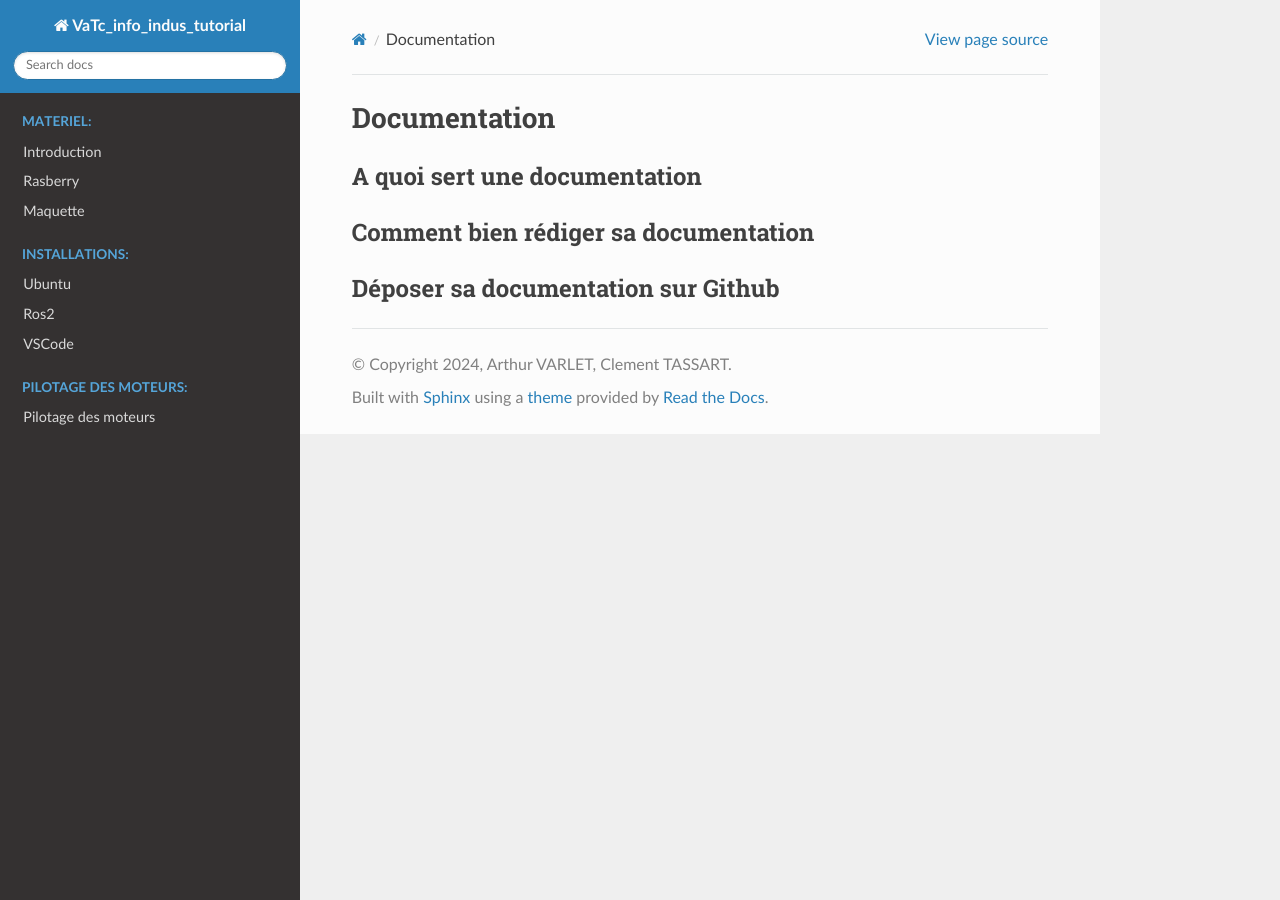
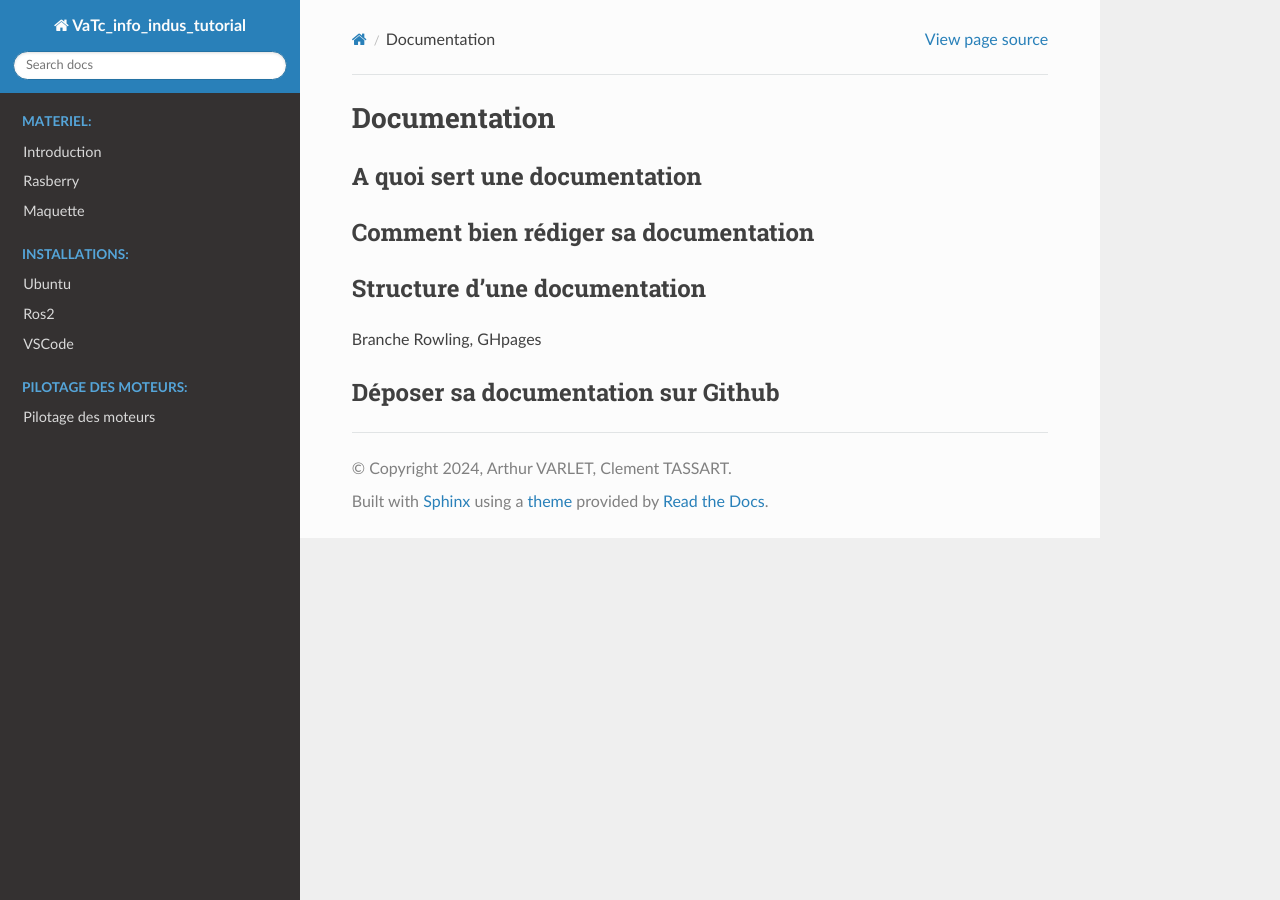
Before and after one commit to Aarthur371/info_indus_tutorial, a Sphinx documentation site: the page built from doc/sphinx/source/document.rst, in a window 1280 px wide. Built offline with Sphinx 7.4.7 and the Read the Docs theme 3.1.0, drawn with Linux system fonts in a browser that asks for light colours.

Commit message:
document1

```diff
--- a/doc/sphinx/source/document.rst
+++ b/doc/sphinx/source/document.rst
@@ -12,5 +12,11 @@ Comment bien rédiger sa documentation
 =====================
 
 =====================
+Structure d'une documentation
+=====================
+
+Branche Rowling, GHpages
+
+=====================
 Déposer sa documentation sur Github
 =====================
```
